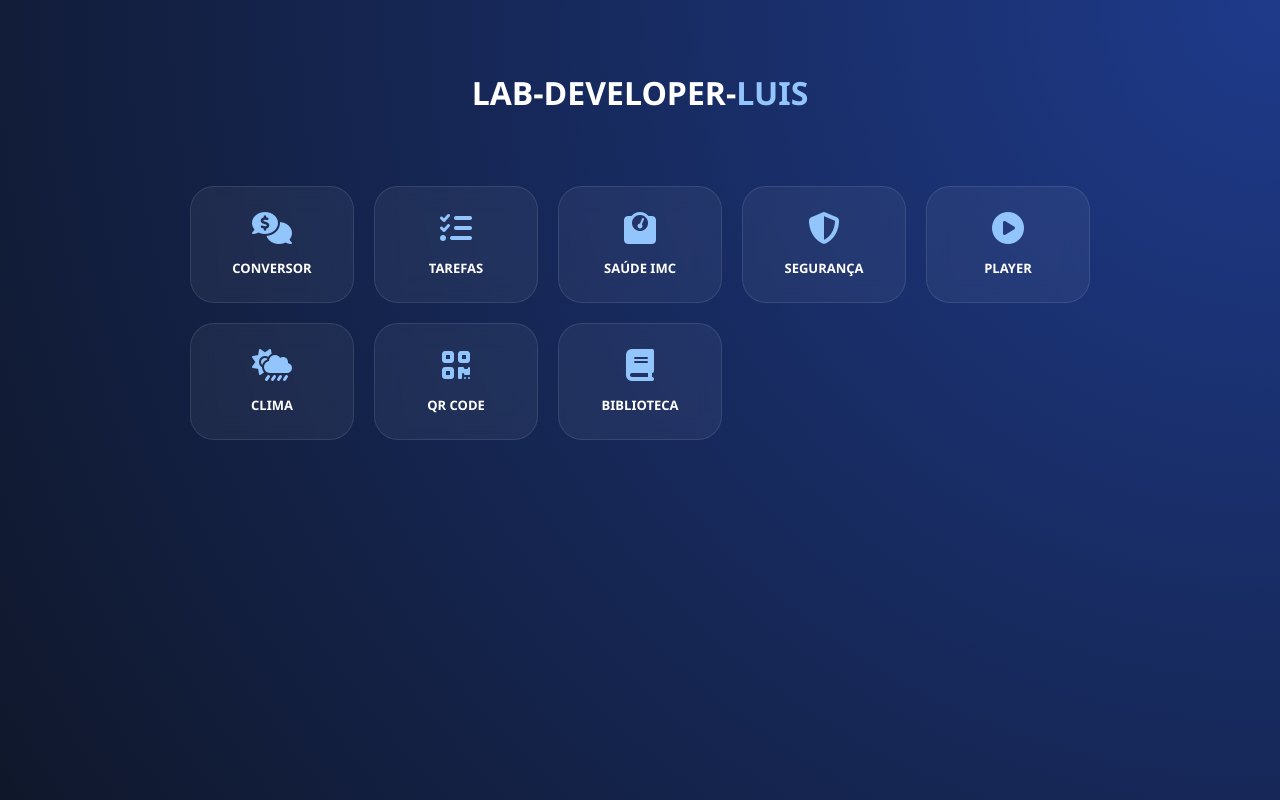
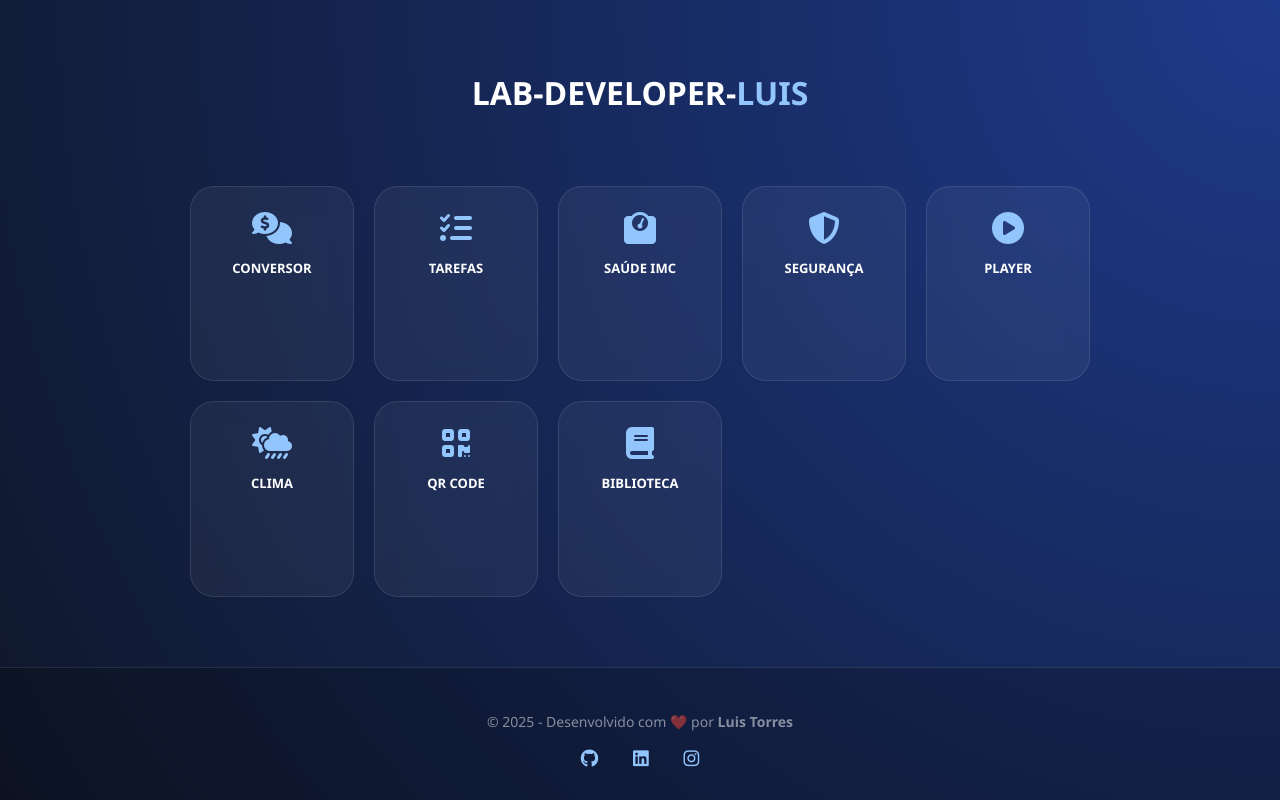
Before and after one commit to tluistorres/meu-lab-web, a plain HTML site: page index.html in a window 1280 px wide. Drawn offline with Linux system fonts and the light colour scheme.

Commit message:
"Finalizando layout com rodapé"

```diff
--- a/index.html
+++ b/index.html
@@ -9,11 +9,35 @@
         body { margin: 0; padding: 0; font-family: 'Segoe UI', sans-serif; background: radial-gradient(circle at top right, #1e3a8a, #0f172a); min-height: 100vh; color: white; display: flex; flex-direction: column; align-items: center; }
         .header { text-align: center; margin-top: 50px; margin-bottom: 30px; }
         h1 span { font-weight: 800; color: #93c5fd; }
-        .container { display: grid; grid-template-columns: repeat(auto-fit, minmax(140px, 1fr)); gap: 20px; width: 90%; max-width: 900px; padding: 20px; }
+        .container { display: grid; grid-template-columns: repeat(auto-fit, minmax(140px, 1fr)); gap: 20px; width: 90%; max-width: 900px; padding: 20px; flex: 1; }
         .card { background: rgba(255, 255, 255, 0.05); backdrop-filter: blur(12px); border: 1px solid rgba(255, 255, 255, 0.1); padding: 25px 15px; border-radius: 24px; text-align: center; text-decoration: none; color: white; transition: 0.3s; display: flex; flex-direction: column; align-items: center; }
         .card i { font-size: 32px; margin-bottom: 15px; color: #93c5fd; }
         .card h3 { margin: 0; font-size: 13px; text-transform: uppercase; }
         .card:hover { background: rgba(255, 255, 255, 0.1); transform: translateY(-5px); border-color: #93c5fd; }
+
+        /* Estilo do Rodapé */
+        .footer {
+            margin-top: 50px;
+            padding: 30px 20px;
+            text-align: center;
+            color: rgba(255, 255, 255, 0.5);
+            font-size: 14px;
+            border-top: 1px solid rgba(255, 255, 255, 0.1);
+            width: 100%;
+            background: rgba(0, 0, 0, 0.2);
+        }
+        .footer a {
+            color: #93c5fd;
+            text-decoration: none;
+            margin: 0 15px;
+            transition: 0.3s;
+            font-size: 18px;
+        }
+        .footer a:hover {
+            color: white;
+            text-shadow: 0 0 10px #93c5fd;
+        }
+        .footer p { margin-bottom: 15px; }
     </style>
 </head>
 <body>
@@ -55,5 +79,20 @@
             <h3>Biblioteca</h3>
         </a>
     </div>
+
+    <footer class="footer">
+        <p>&copy; 2025 - Desenvolvido com ❤️ por <strong>Luis Torres</strong></p>
+        <div>
+            <a href="https://github.com/tluistorres" target="_blank" title="Meu GitHub">
+                <i class="fa-brands fa-github"></i>
+            </a>
+            <a href="#" title="Meu LinkedIn">
+                <i class="fa-brands fa-linkedin"></i>
+            </a>
+            <a href="#" title="Meu Instagram">
+                <i class="fa-brands fa-instagram"></i>
+            </a>
+        </div>
+    </footer>
 </body>
 </html>
```
